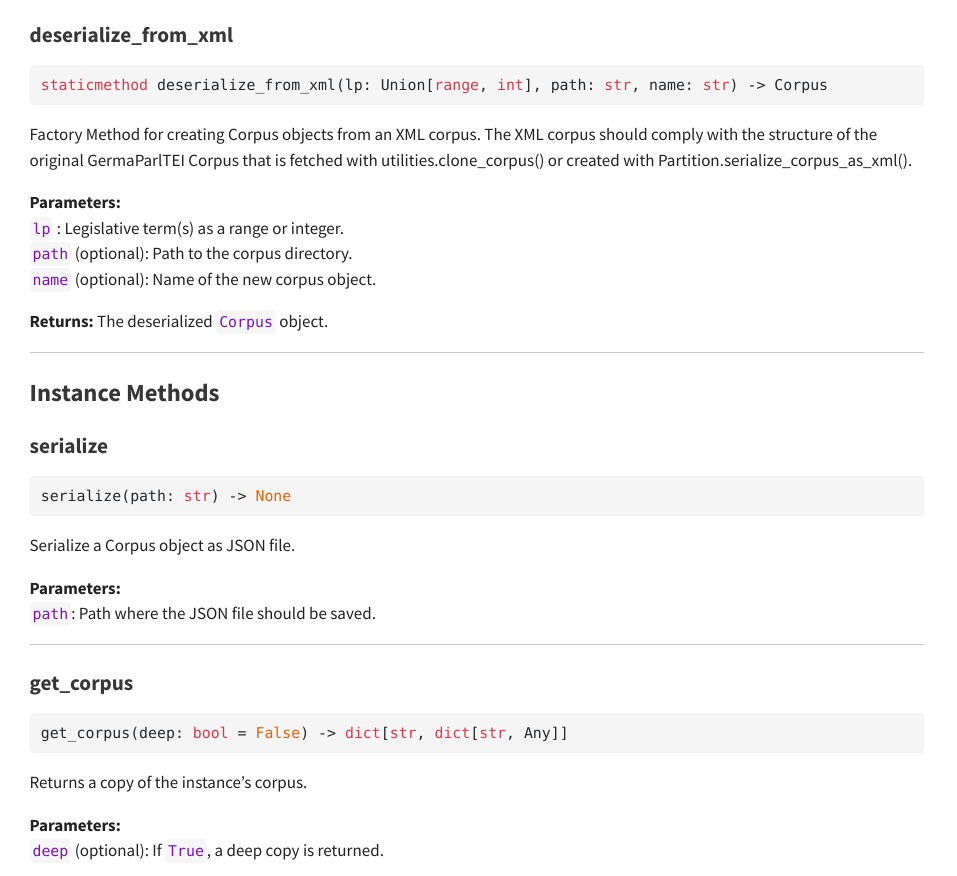
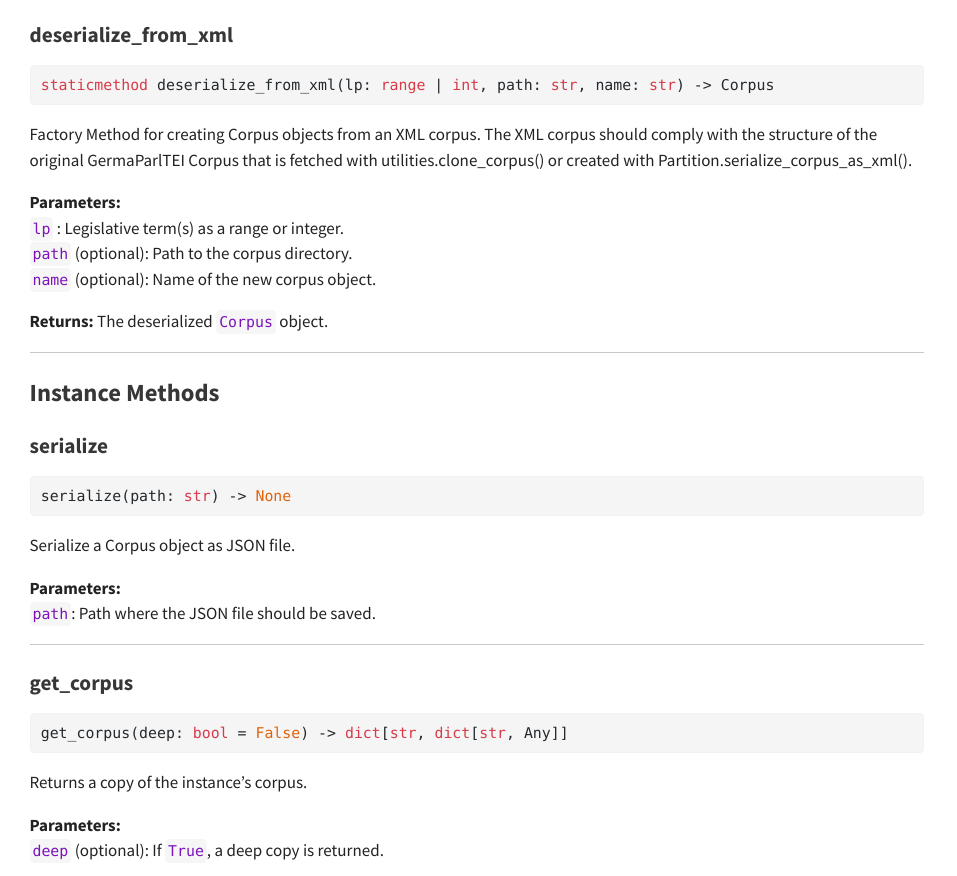
Before and after one commit to Nolram567/GermaParlPy, a plain HTML site: page docs/documentation.html in a window 1280 px wide. Shown: the part 2490-3366 px from the top of the page, without its empty margins (0-957 px from the left). Drawn offline with Linux system fonts and the light colour scheme.

Commit message:
docs: update docs on account of 01c226c

```diff
--- a/docs/documentation.html
+++ b/docs/documentation.html
@@ -352,7 +352,7 @@ pre > code.sourceCode > span > a:first-child::before { text-decoration: underlin
 </section>
 <section id="deserialize_from_xml" class="level4">
 <h4 class="anchored" data-anchor-id="deserialize_from_xml"><strong>deserialize_from_xml</strong></h4>
-<div class="sourceCode" id="cb3"><pre class="sourceCode python code-with-copy"><code class="sourceCode python"><span id="cb3-1"><a href="#cb3-1" aria-hidden="true" tabindex="-1"></a><span class="bu">staticmethod</span> deserialize_from_xml(lp: Union[<span class="bu">range</span>, <span class="bu">int</span>], path: <span class="bu">str</span>, name: <span class="bu">str</span>) <span class="op">-&gt;</span> Corpus</span></code><button title="Copy to Clipboard" class="code-copy-button"><i class="bi"></i></button></pre></div>
+<div class="sourceCode" id="cb3"><pre class="sourceCode python code-with-copy"><code class="sourceCode python"><span id="cb3-1"><a href="#cb3-1" aria-hidden="true" tabindex="-1"></a><span class="bu">staticmethod</span> deserialize_from_xml(lp: <span class="bu">range</span> | <span class="bu">int</span>, path: <span class="bu">str</span>, name: <span class="bu">str</span>) <span class="op">-&gt;</span> Corpus</span></code><button title="Copy to Clipboard" class="code-copy-button"><i class="bi"></i></button></pre></div>
 <p>Factory Method for creating Corpus objects from an XML corpus. The XML corpus should comply with the structure of the original GermaParlTEI Corpus that is fetched with utilities.clone_corpus() or created with Partition.serialize_corpus_as_xml().</p>
 <p><strong>Parameters:</strong><br> <code>lp</code> : Legislative term(s) as a range or integer.<br> <code>path</code> (optional): Path to the corpus directory.<br> <code>name</code> (optional): Name of the new corpus object.<br></p>
 <p><strong>Returns:</strong> The deserialized <code>Corpus</code> object.</p>
```
